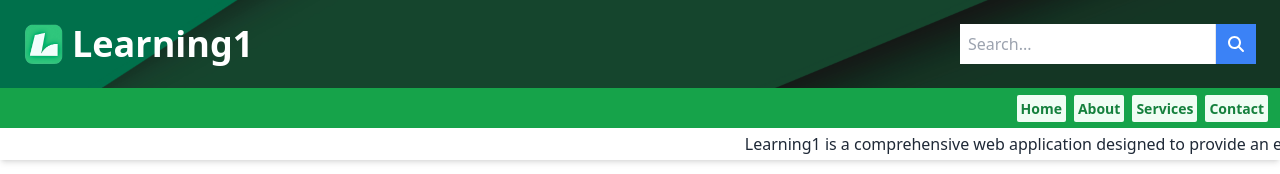
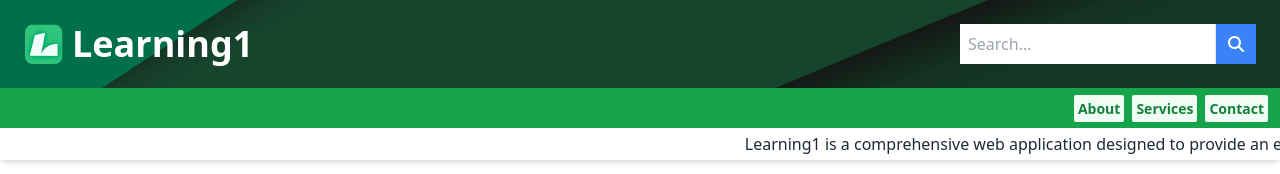
Before and after one commit to dean00sg/learning1, a React (Create React App) app in the folder frontend/: page / in a window 1280 px wide. Shown: the top 174 px of the page. Built offline with nearby package versions, Linux system fonts and the light colour scheme.

Commit message:
update path

```diff
--- a/frontend/src/App.js
+++ b/frontend/src/App.js
@@ -8,7 +8,7 @@ function App() {
     <BrowserRouter> {/* Wrap Routes inside BrowserRouter */}
       <Routes>
         <Route path="/" element={<WelcomePage />} />
-        <Route path="/Home" element={<HomePage />} />
+        <Route path="/home" element={<HomePage />} />
       </Routes>
     </BrowserRouter>
   );
--- a/frontend/src/headers/inheader.js
+++ b/frontend/src/headers/inheader.js
@@ -34,7 +34,7 @@ const InHeader = () => {
                 <ul className="flex flex-wrap space-x-1 justify-center sm:justify-end">
                     {["Home", "About", "Services", "Contact"].map((item, index) => (
                         <li key={index}>
-                            <a href={`#${item.toLowerCase()}`} className="text-sm text-green-700 hover:text-green-900 font-semibold bg-green-50  p-1 rounded-sm">
+                            <a href={`${item.toLowerCase()}`} className="text-sm text-green-700 hover:text-green-900 font-semibold bg-green-50  p-1 rounded-sm">
                                 {item}
                             </a>
                         </li>
--- a/frontend/src/headers/outHeader.js
+++ b/frontend/src/headers/outHeader.js
@@ -33,10 +33,10 @@ const OutHeader = () => {
 
       <nav className="bg-green-600 py-2">
         <ul className="flex flex-wrap justify-center sm:justify-end pr-3 gap-2 ">
-          {['Home', 'About', 'Services', 'Contact'].map((item) => (
+          {['About', 'Services', 'Contact'].map((item) => (
             <li key={item}>
               <a
-                href={`#${item.toLowerCase()}`}
+                href={`${item.toLowerCase()}`}
                 className="text-sm text-green-700 hover:text-green-900  p-1 font-semibold bg-green-50 rounded-sm"
               >
                 {item}
--- a/frontend/src/hooks/userLogin.js
+++ b/frontend/src/hooks/userLogin.js
@@ -28,7 +28,7 @@ const UseLogin = () => {
         const data = await response.json();
         console.log('Login success:', data);
         localStorage.setItem('token', data.access_token);
-        navigate('/Home');
+        navigate('/home');
       } else {
         const errorData = await response.json();
         setError(errorData.detail || 'Login failed');
```
